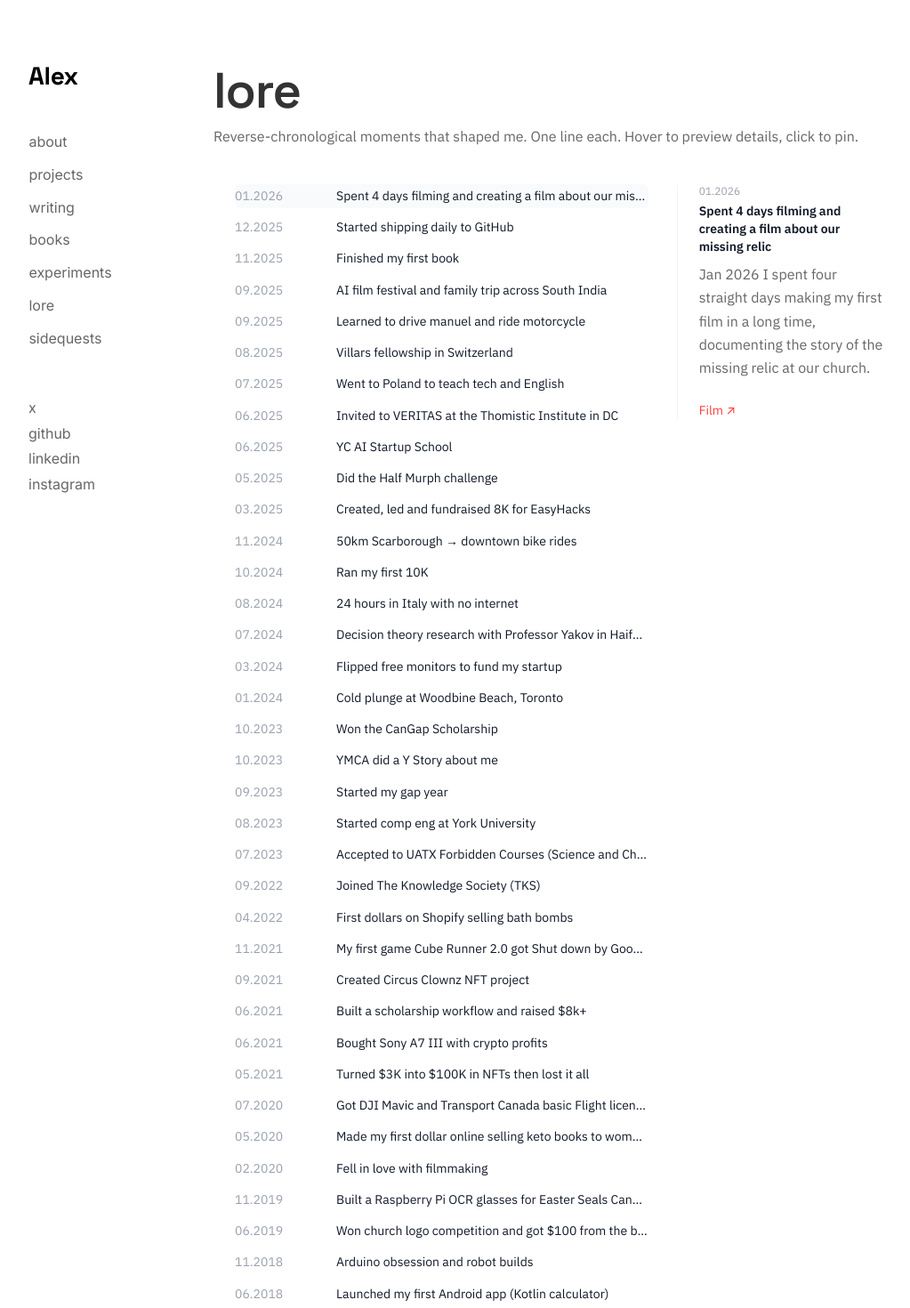
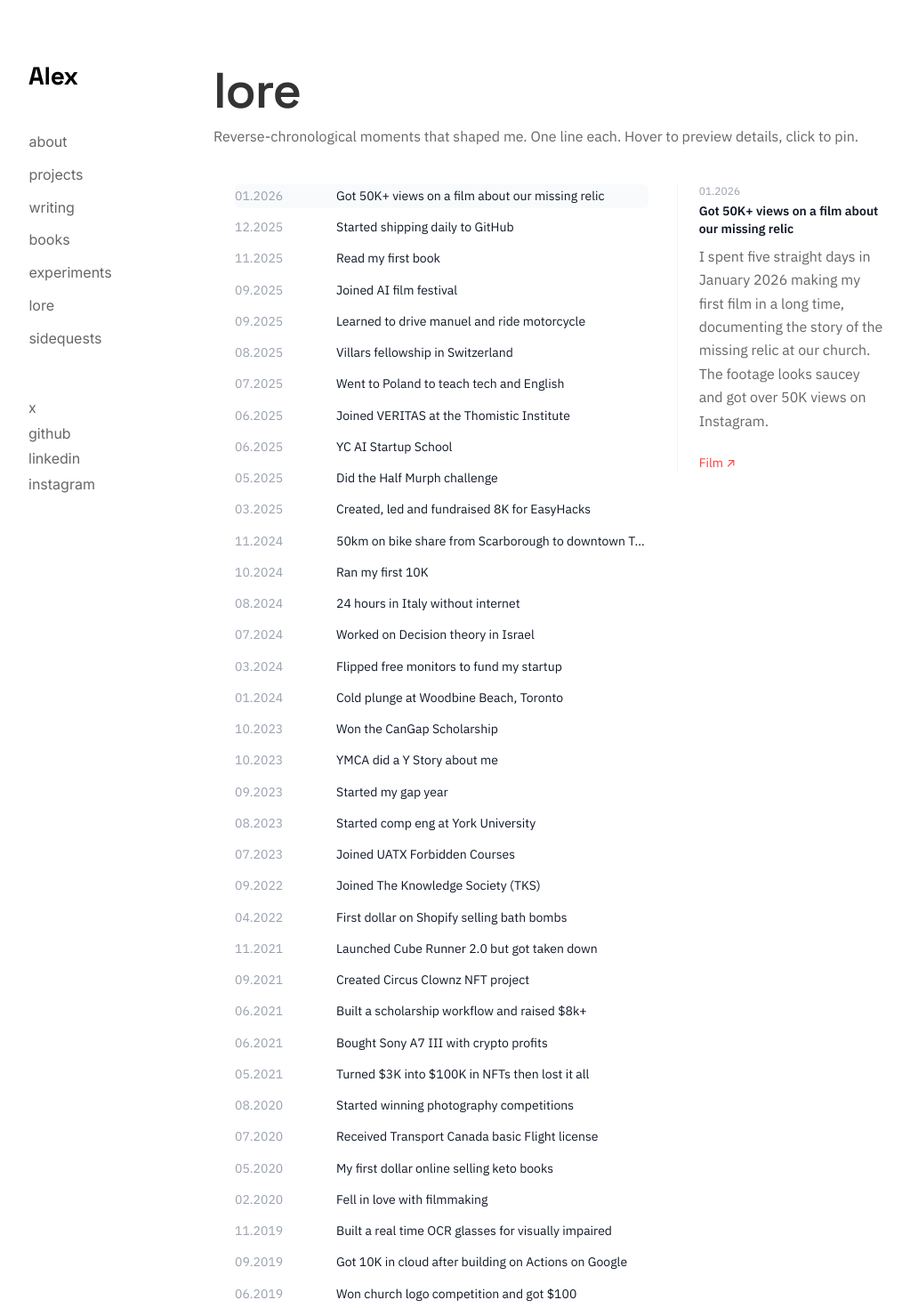
Before and after one commit to alexshibu1/alexshibu.com, a Next.js app: page /lore in a window 1280 px wide. Shown: the top 1470 px of the page at 89% size, without its empty margins (48-1071 px from the left). Built offline with nearby package versions, Linux system fonts and the light colour scheme.

Commit message:
lots of changes

```diff
--- a/app/lore/page.tsx
+++ b/app/lore/page.tsx
@@ -95,7 +95,7 @@ const LORE: LoreItem[] = [
   {
     id: "shopify-vanauley-2022-04",
     date: "04.2022",
-    line: "First dollars on Shopify selling bath bombs",
+    line: "First dollar on Shopify selling bath bombs",
     more: "Launched a Shopify storefront for bath bomb fundraising for the Vanauley homeless shelter, promoted via Instagram theme pages. Had around 600 followers. Learned e-commerce + order fulfillment and marketing.",
     links: [
       {
@@ -173,7 +173,7 @@ const LORE: LoreItem[] = [
   {
     id: "uatx-forbidden-courses-2023-07",
     date: "07.2023",
-    line: "Accepted to UATX Forbidden Courses (Science and Christianity)",
+    line: "Joined UATX Forbidden Courses",
     more: "Massive Validation of my path so far. Invited to Forbidden Courses prior to it become a university. Completed the pre-course work, but couldn’t join the in-person seminar due to visa constraints. With Harvard and MIT kids",
   },
   {
@@ -215,20 +215,20 @@ const LORE: LoreItem[] = [
   {
     id: "veritas-2025-06",
     date: "06.2025",
-    line: "Invited to VERITAS at the Thomistic Institute in DC",
-    more: "Some of the smartest catholics I've met. Engaged with scholars and explored foundational questions and philosophical thought though aquinas lens. Inspired me to take my faith more seriously.",
+    line: "Joined VERITAS at the Thomistic Institute",
+    more: "Some of the smartest catholics I've met. Engaged with scholars and explored foundational questions and philosophical thought though aquinas lens. Inspired me to take my faith more seriously. First time in washington DC.",
   },
   {
     id: "india-ai-film-family-2025-09",
     date: "09.2025",
-    line: "AI film festival and family trip across South India",
-    more: "In Kerala, Bangalore, Hyderabad, and Wayanad I did an AI film festival and visited family.",
+    line: "Joined AI film festival",
+    more: "Travelled to Kerala, Bangalore, Hyderabad, and Wayanad and did an AI film festival and visited family.",
   },
   {
     id: "first-book-finished-2025-11",
     date: "11.2025",
-    line: "Finished my first book",
-    more: "Nov 2025 I finished my first full book cover to cover. Atomic Habits by James Clear. I've carried it across almost 20 flights for the past 2 years.",
+    line: "Read my first book",
+    more: "In November 2025 finished reading my first full book cover to cover. Atomic Habits by James Clear. I've carried it across almost 20 flights for the past 2 years.",
   },
   {
     id: "programming-serious-2025-12",
@@ -239,8 +239,8 @@ const LORE: LoreItem[] = [
   {
     id: "missing-relic-film-2026-01",
     date: "01.2026",
-    line: "Spent 4 days filming and creating a film about our missing relic",
-    more: "Jan 2026 I spent four straight days making my first film in a long time, documenting the story of the missing relic at our church.",
+    line: "Got 50K+ views on a film about our missing relic",
+    more: "I spent five straight days in January 2026 making my first film in a long time, documenting the story of the missing relic at our church. The footage looks saucey and got over 50K views on Instagram.",
     links: [
       {
         label: "Film",
@@ -251,20 +251,20 @@ const LORE: LoreItem[] = [
   {
     id: "italy-24hr-no-internet-2024-08",
     date: "08.2024",
-    line: "24 hours in Italy with no internet",
+    line: "24 hours in Italy without internet",
     more: "Survived an insane 24 hours in Italy without internet, relying on the kindness of strangers to get around.",
   },
   {
     id: "yakov-research-2024-07",
     date: "07.2024",
-    line: "Decision theory research with Professor Yakov in Haifa, Israel during a war",
-    more: "Research work with Professor Yakov, focused on info-gap decision theory. Optimizing for windfall while increasing robustness under severe uncertainty. One of the most intense and challenging experiences of my life. Transformed my thinking, traveled across Israel and met some of my best friends.",
+    line: "Worked on Decision theory in Israel",
+    more: "Worked with Professor Yakov on info-gap decision theory. Optimizing for windfall while increasing robustness under severe uncertainty. One of the most intense and challenging experiences of my life. Transformed my thinking, traveled across Israel and met some of my best friends. All during a war.",
   },
   {
     id: "bike-rides-2024-11",
     date: "11.2024",
-    line: "50km Scarborough → downtown bike rides",
-    more: "Did a 50km Scarborough → downtown bike ride for fun. All on the Toronto bike share system. Probably the first person to do it. Switched bikes 13 times.",
+    line: "50km on bike share from Scarborough to downtown Toronto",
+    more: "Did a 50km bike ride from Scarborough to downtown Toronto for fun. All on the Toronto bike share system. Probably the first person to do it. Switched bikes 13 times in the span of 6 hours.",
     links: [
       {
         label: "Strava",
@@ -299,14 +299,14 @@ const LORE: LoreItem[] = [
   {
     id: "dji-mavic-2020-07",
     date: "07.2020",
-    line: "Got DJI Mavic and Transport Canada basic Flight license",
+    line: "Received Transport Canada basic Flight license",
     more: "I got a DJI Mavic. Since it was the early days for drone stuff, I got the Transport Canada basic Flight license.",
   },
   {
     id: "online-money-2020-05",
     date: "05.2020",
-    line: "Made my first dollar online selling keto books to women in nebraska",
-    more: "Build mutiple theme pages for gaming, health keto and other stuff and sold a clickbank product",
+    line: "My first dollar online selling keto books",
+    more: " I made my first dollar online, selling keto books to women in Nebraska. I've built mutiple theme pages for gaming, health keto and other stuff and sold a clickbank product.",
     links: [
       {
         label: "Screenshot",
@@ -322,7 +322,13 @@ const LORE: LoreItem[] = [
     id: "sony-a7-iii-2021-06",
     date: "06.2021",
     line: "Bought Sony A7 III with crypto profits",
-    more: "Took some of the crypto money and cashed out to buy a Sony A7 III for around $2k. I love it!",
+    more: "Took some of the crypto money and cashed out to buy a Sony A7 III for around $2k. I wanted to take film seriously and this was my first camera. I love it!",
+    links: [
+      {
+        label: "photo gallery",
+        url: "https://photos.app.goo.gl/hQHRSkBeNKmKsgMP7",
+      },
+    ],
   },
   {
     id: "scholarship-workflow-2021",
@@ -333,8 +339,8 @@ const LORE: LoreItem[] = [
   {
     id: "cube-2-shutdown-late-2021",
     date: "11.2021",
-    line: "My first game Cube Runner 2.0 got Shut down by Google after a privacy threat",
-    more: "I was a child who built my first game with unity but few weeks after release and 30 users. Project got shut down by Google for violting user privacy and got a legal email from them.",
+    line: "Launched Cube Runner 2.0 but got taken down",
+    more: "I was a child who built my first game with unity but few weeks after release and 30 users. Project got taken down by Google for violating user privacy and got a legal email from them.",
     links: [
       {
         label: "Screenshot",
@@ -343,6 +349,10 @@ const LORE: LoreItem[] = [
       {
         label: "Instagram post",
         url: "https://www.instagram.com/p/BwTdbmtjkZD/",
+      },
+      {
+        label: "photo gallery",
+        url: "https://photos.app.goo.gl/dqKq7rCJyfKLBj688",
       },
     ],
   },
@@ -360,43 +370,84 @@ const LORE: LoreItem[] = [
         label: "my rode reel (short film)",
         url: "https://youtu.be/lFMXM3H3K1I?si=0fx5mwu6zfClNrro",
       },
+      {
+        label: "photo gallery",
+        url: "https://photos.app.goo.gl/hQHRSkBeNKmKsgMP7",
+      },
     ],
   },
   {
     id: "easter-seals-2019-11",
     date: "11.2019",
-    line: "Built a Raspberry Pi OCR glasses for Easter Seals Canada ",
-    more: "Built and shipped real time Raspberry Pi glasses to help visually impaired folks read what is in front of them. Used OCR and wired it up to Google Assistant and Alexa. First shipped hardware project at 15. I was the youngest there. Thanks Ms. Chan for the opportunity.",
+    line: "Built a real time OCR glasses for visually impaired",
+    more: "Built and shipped real time Raspberry Pi glasses to help visually impaired folks read what is in front of them. Used OCR and wired it up to Google Assistant and Alexa. First shipped hardware project at 15. I was the youngest presentor at the easter seals canada innovation night. Thanks Ms. Chan for the opportunity.",
+    links: [
+      {
+        label: "Easter Seals",
+        url: "https://photos.app.goo.gl/dqKq7rCJyfKLBj688",
+      },
+    ],
+  },
+  {
+    id: "bible-companion-2019-09",
+    date: "09.2019",
+    line: "Got 10K in cloud after building on Actions on Google",
+    more: "Received 10K in cloud credits to work on Actions on Google, plus free merch. Created Bible Companion - a voice-first Bible study application that allows users to ask questions about scripture, receive daily verses, and explore biblical content through natural language conversations. Built using Google's Actions SDK, Dialogflow, and TensorFlow. It was a pivotal moment of validation: realizing that emerging tech could be this cool and that the scale of (even fake) cloud-credit money could be so large, even if it wasn't real cash yet.",
   },
   {
     id: "church-logo-2019-06",
     date: "06.2019",
-    line: "Won church logo competition and got $100 from the bishop",
-    more: "I made the first logo for the St. Thomas Syro Malabar Forane Church. It was a competition. I won and got $100 from the bishop in front of everyone. This started my pursuit of money.",
+    line: "Won church logo competition and got $100",
+    more: "I made the first logo for the St. Thomas Syro Malabar Forane Church. I won the competition and got $100 from the bishop in front of everyone. This started my pursuit of money.",
   },
   {
     id: "first-yt-2018",
     date: "03.2018",
     line: "Started my first YouTube channel",
-    more: "Started my first YouTube channel and made my first videos. Over time I received ~ $100 in free products across channels through partnerships and sponsorships. Even tho I only had 50 subscribers.",
+    more: "Started my first YouTube channel and made my first videos. Over time I received ~ $100 in free products across channels through partnerships and sponsorships. Even though I only had 50 subscribers.",
   },
+  {
+    id: "photography-competitions-2020",
+    date: "08.2020",
+    line: "Started winning photography competitions",
+    more: "Started winning photography competitions. I would sign up for everything. I even had a gallery showcase one of my photographs. Won around one thousand dollars in total. ",
+    links: [
+      {
+        label: "photo gallery",
+        url: "https://photos.app.goo.gl/hQHRSkBeNKmKsgMP7",
+      },
+    ],
+  },
+
   {
     id: "first-app-2018",
     date: "06.2018",
-    line: "Launched my first Android app (Kotlin calculator)",
-    more: "A simple calculator app written in Kotlin: clean UI, basic operations (add/subtract/multiply/divide), and a straightforward keypad layout. It was written in kotlin.",
+    line: "Launched my first Android app",
+    more: "A simple calculator app written in Kotlin. Made a clean UI, basic operations (add/subtract/multiply/divide), and a straightforward keypad layout. It was written in Kotlin and launched on the Google Play Store.",
+    links: [
+      {
+        label: "photo gallery",
+        url: "https://photos.app.goo.gl/dqKq7rCJyfKLBj688",
+      },
+    ],
   },
   {
     id: "first-pc-2017",
     date: "06.2017",
     line: "Built my first PC",
-    more: "Inspired by dave2d and linus tech tips. I built my first PC. This started everything.",
+    more: "Inspired by dave2d and linus tech tips. I built my first PC. This started my whole journey of building things and tech",
   },
   {
     id: "arduino-2015-2016",
     date: "11.2018",
-    line: "Arduino obsession and robot builds",
-    more: "Begged my parents for random arduino tech. And started building random things like RC cars and open source OTTO project.",
+    line: "Obsession with Arduino and robots",
+    more: "Begged my parents for random Arduino tech. And started building random things like RC cars and open source OTTO project.",
+    links: [
+      {
+        label: "photo gallery",
+        url: "https://photos.app.goo.gl/dqKq7rCJyfKLBj688",
+      },
+    ],
   },
   {
     id: "moved-canada-2012",
--- a/app/page.tsx
+++ b/app/page.tsx
@@ -94,16 +94,15 @@ export default function Home() {
             >
               v2
             </a>
-            <span className="mx-1 text-gray-300">,</span>
           </span>
           <span className="opacity-20 select-none">|</span>
           <a
-            href="https://cloud.umami.is/analytics/us/share/OPUHKK1qkJtLbIAZ"
+            href="https://alexshibustats.vercel.app/share/id7rhN2vZ8oIvigP"
             target="_blank"
             rel="noopener noreferrer"
             className="!text-gray-500 opacity-50 hover:!text-red-500 hover:underline transition-colors hover:opacity-100"
           >
-            stats
+            Stats
           </a>
         </div>
       </footer>
```
